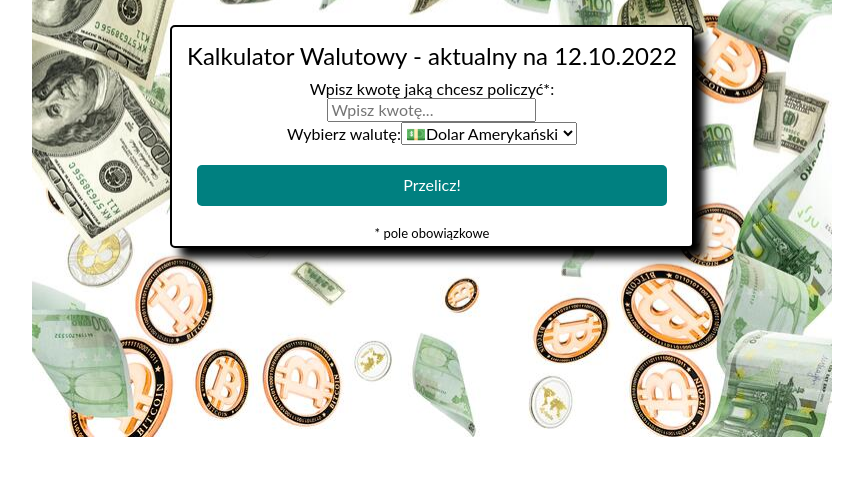
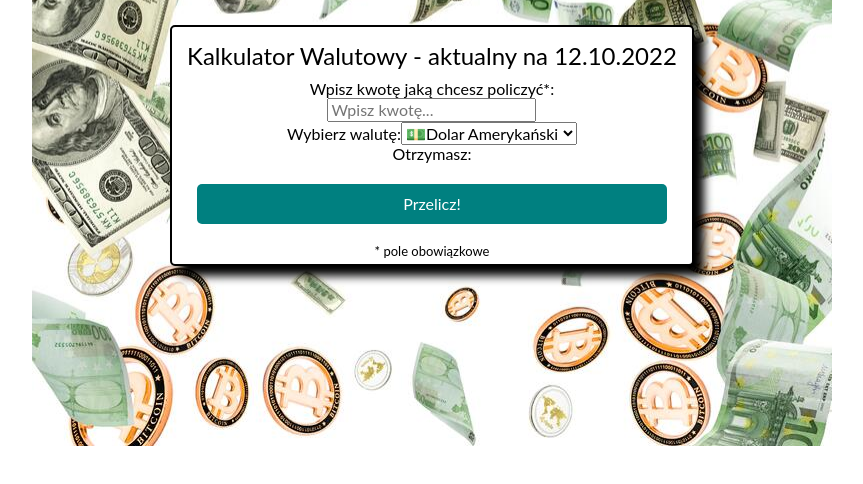
Before and after one commit to adrianSACHA/currency-converter-react, a React (Create React App) app: page / in a window 1280 px wide. Shown: the top 484 px of the page, without its empty margins (208-1071 px from the left). Built offline with nearby package versions, Linux system fonts and the light colour scheme.

Commit message:
added functions result, set result, form

```diff
--- a/src/App.js
+++ b/src/App.js
@@ -2,19 +2,35 @@ import "./index.css";
 import Header from "./Header";
 import Container from "./Container";
 import Form from "./Form";
+import Result from "./Result";
 import Footer from "./Footer";
 import { useState } from "react";
+import { currencies } from "./currencies/index";
 
 function App() {
+  const [result, setResult] = useState(null);
+
+  const calculateResult = (ammountExchange, currency) => {
+    const rateExchange = currencies.find(
+      ({ short }) => short === currency
+    ).rate;
+    const currencyFinal = currencies.find(
+      ({ short }) => short === currency
+    ).short;
+
+    setResult((ammountExchange / rateExchange).toFixed(2) + currencyFinal);
+  };
+
   return (
-    <>
-      <Container>
-        <Header title="Kalkulator Walutowy - aktualny na 12.10.2022" />
-        <Form />
+    <Container>
+      <Header title="Kalkulator Walutowy - aktualny na 12.10.2022" />
+      <Form
+        calculateResult={calculateResult}
+        body={<Result result={result} />}
+      />
 
-        <Footer title="* pole obowiązkowe" />
-      </Container>
-    </>
+      <Footer title="* pole obowiązkowe" />
+    </Container>
   );
 }
 
```
